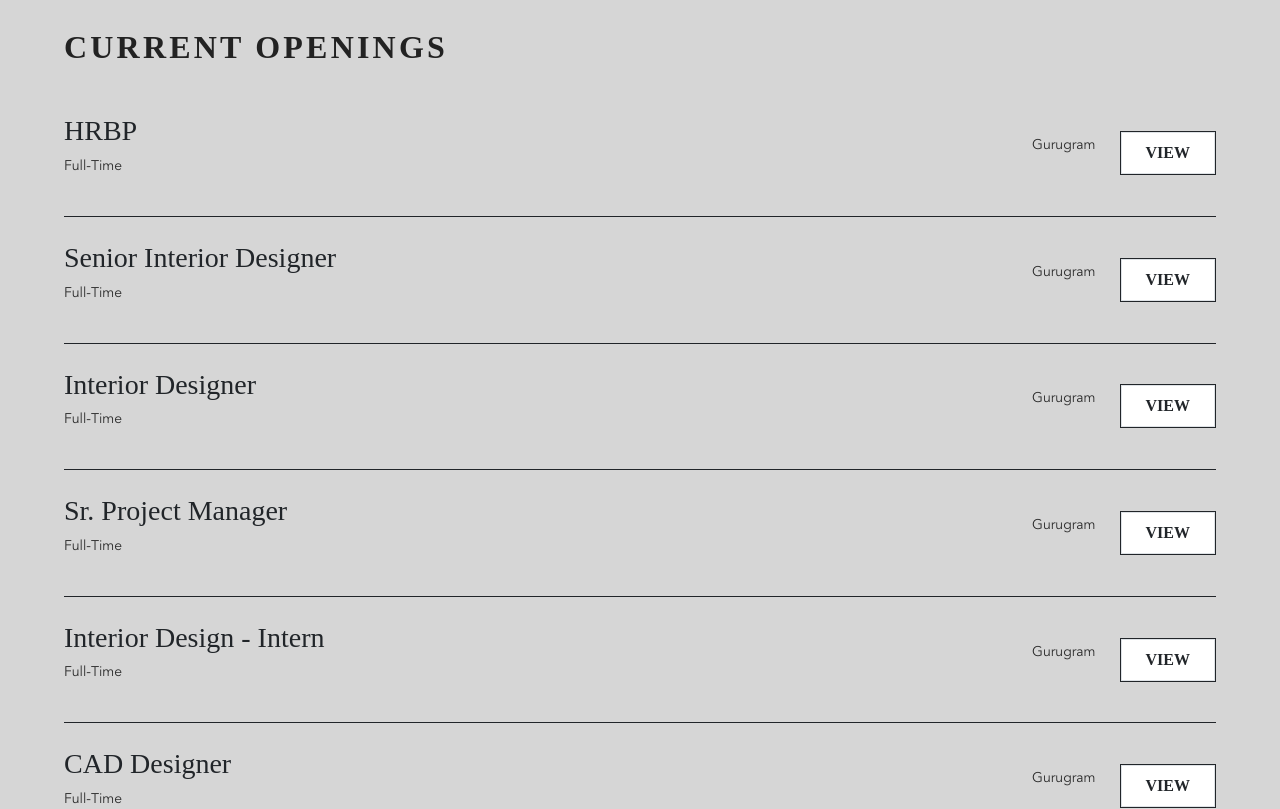
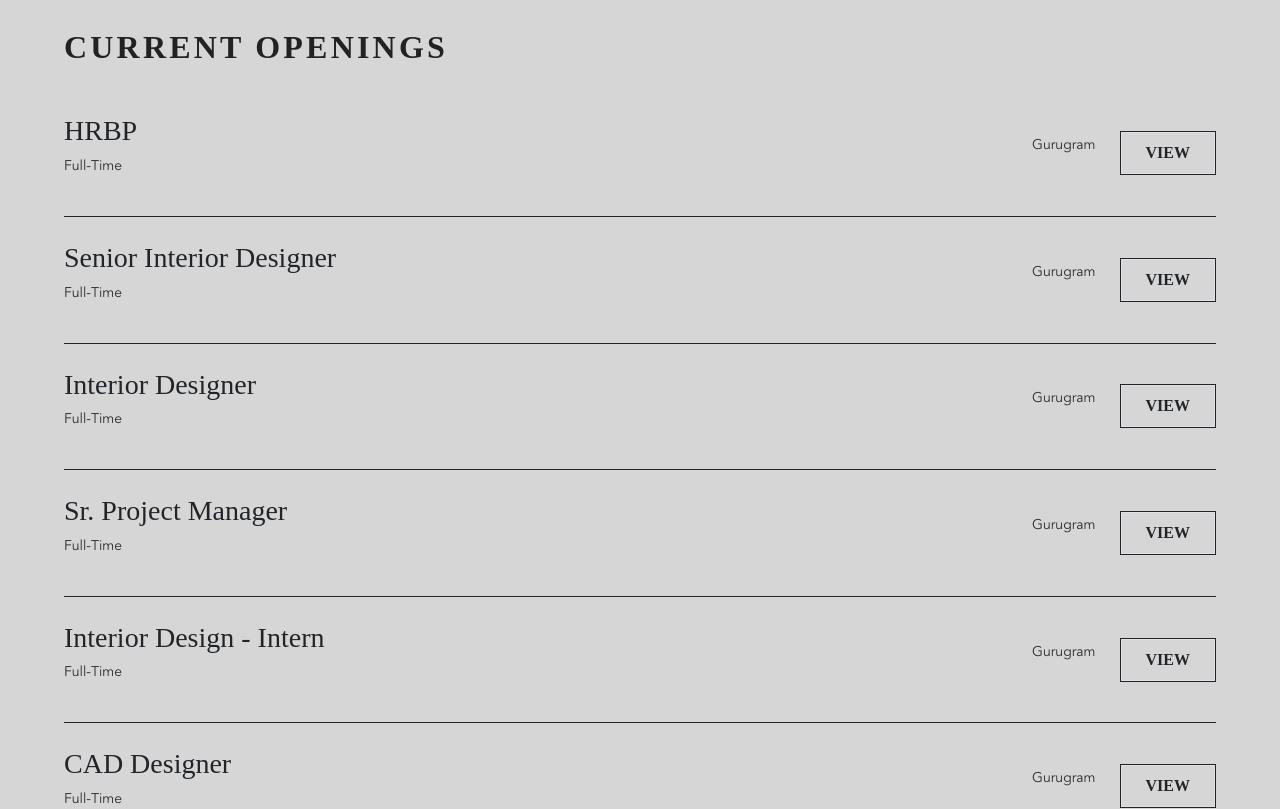
Before and after one commit to nitink3006/Architectural-Studio-Lab, a React (Vite) app in the folder frontend/: page /careers in a window 1280 px wide. Shown: the part 940-1749 px from the top of the page. Built offline with nearby package versions, Linux system fonts and the light colour scheme.

Commit message:
view button bg (#33)

```diff
--- a/frontend/src/components/Career/career.jsx
+++ b/frontend/src/components/Career/career.jsx
@@ -120,7 +120,7 @@ const Career = () => {
                 </div>
                 <div className="flex gap-6 items-center">
                   <p className="text-gray-500 text-sm avenir_font text_dark_grey">{job.location}</p>
-                  <Link to={`/career/${job.title.replace(/\s+/g, "-").toLowerCase()}`} className="bg-white border border-dark text-dark viewbtn">
+                  <Link to={`/career/${job.title.replace(/\s+/g, "-").toLowerCase()}`} className=" border border-dark text-dark viewbtn">
                     <button className="border text-sm font-semibold futura_font px-6 py-2">
                       VIEW
                     </button>
```
